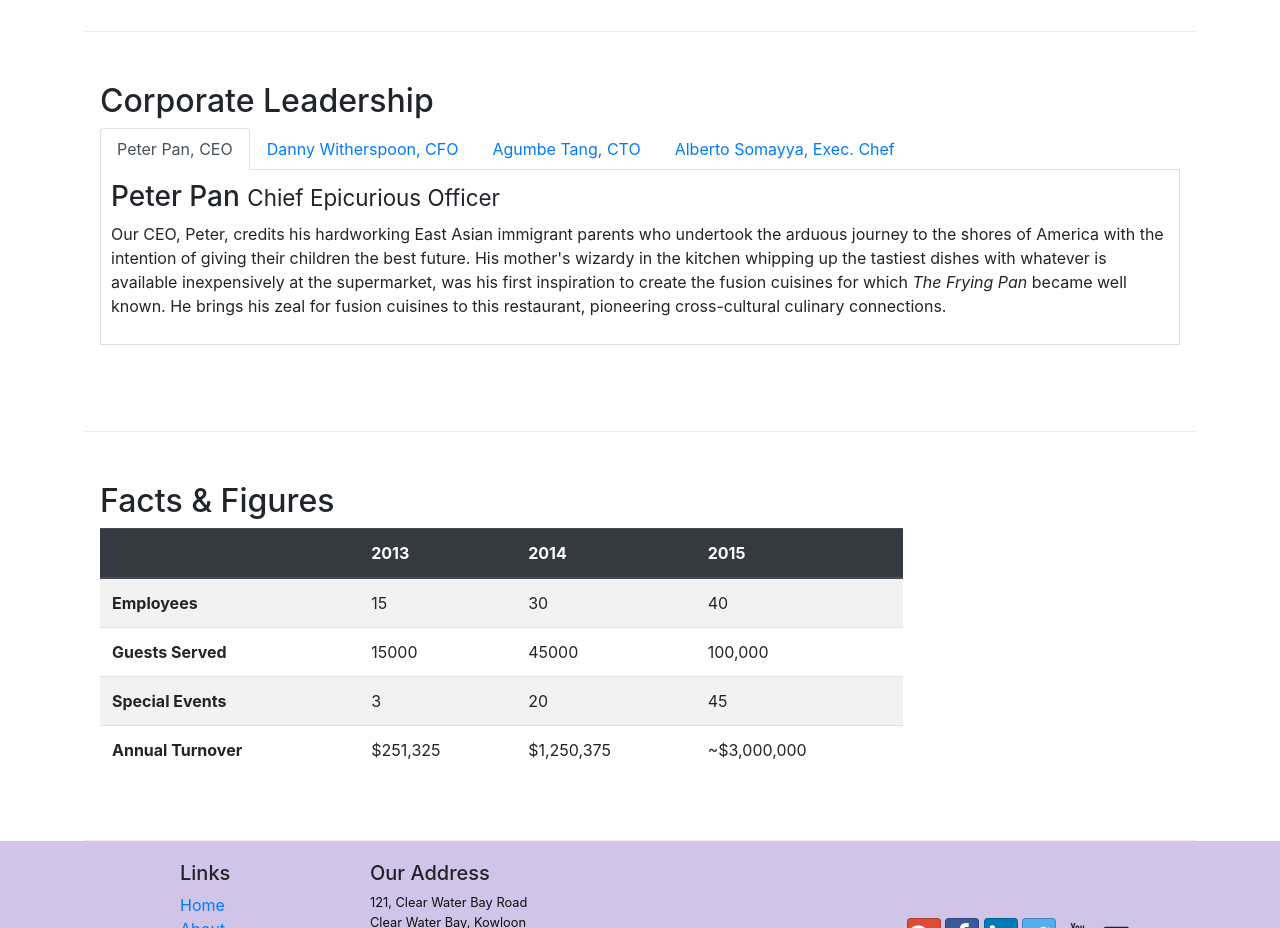
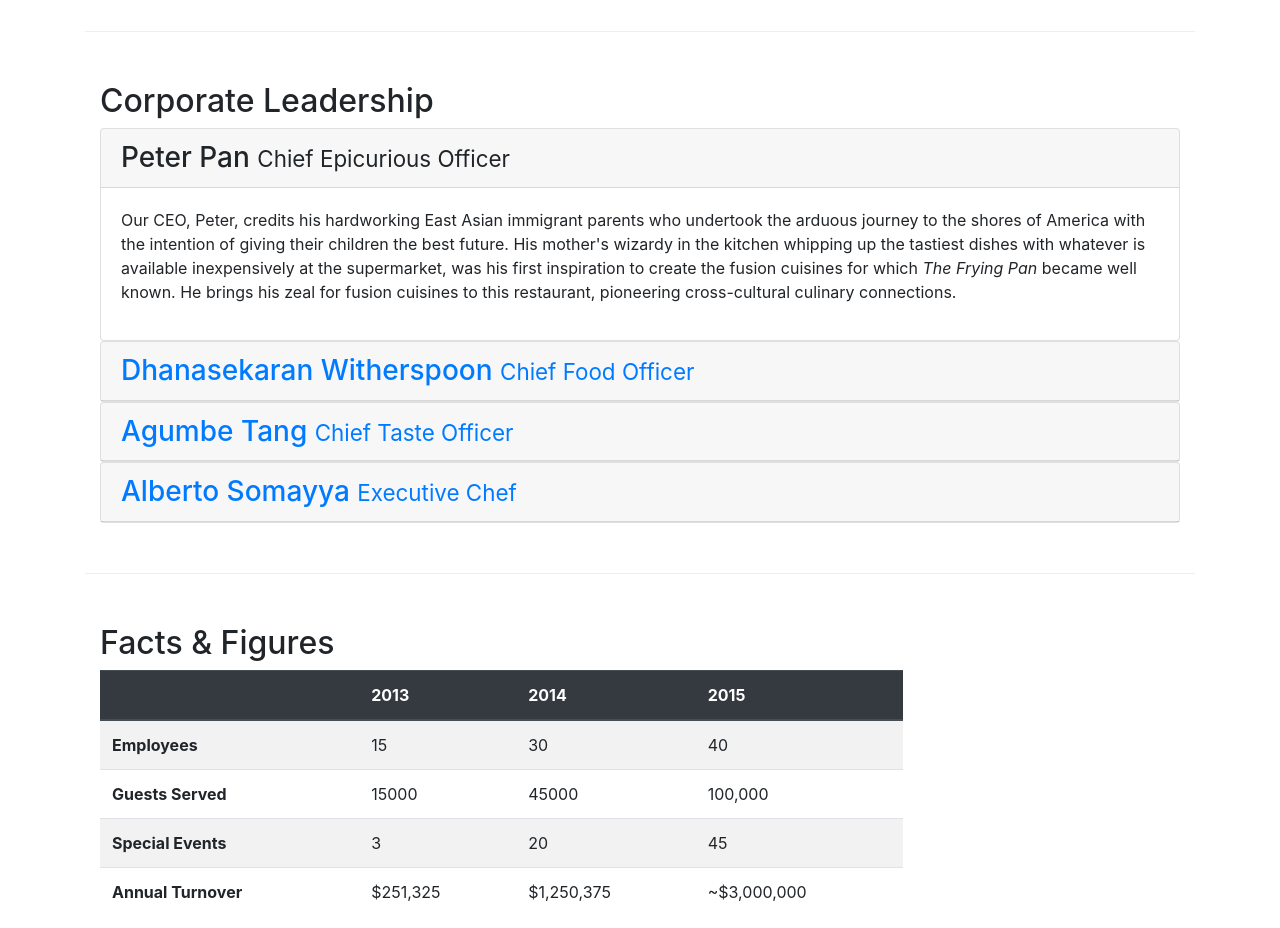
Before and after one commit to ShubhamBinary01/Front-End-Web-UI-Frameworks-and-Tools-Bootstrap-4, a website: page aboutus.html in a window 1280 px wide. Shown: the part 980-1908 px from the top of the page. Drawn offline with nearby package versions, Linux system fonts and the light colour scheme.

Commit message:
Accordion

```diff
--- a/aboutus.html
+++ b/aboutus.html
@@ -102,41 +102,64 @@
         <div class="row row-content">
             <div class="col-12 col-sm-12">
                 <h2>Corporate Leadership</h2>
-                <ul class="nav nav-tabs">
-                    <li class="nav-item">
-                      <a class="nav-link active" href="#peter"
-                        role="tab" data-toggle="tab">Peter Pan, CEO</a>
-                    </li>
-                    <li class="nav-item">
-                      <a class="nav-link" href="#danny" role="tab"
-                        data-toggle="tab">Danny Witherspoon, CFO</a>
-                    </li>
-                    <li class="nav-item">
-                      <a class="nav-link" href="#agumbe"role="tab"
-                        data-toggle="tab">Agumbe Tang, CTO</a>
-                    </li>
-                    <li class="nav-item">
-                      <a class="nav-link" href="#alberto" role="tab"
-                        data-toggle="tab">Alberto Somayya, Exec. Chef</a>
-                    </li>
-                </ul>
-                <div class="tab-content">
-                    <div role="tabpanel" class="tab-pane fade show active" id="peter">
-                        <h3>Peter Pan <small>Chief Epicurious Officer</small></h3>
-                        <p class="d-none d-sm-block">Our CEO, Peter, credits his hardworking East Asian immigrant parents who undertook the arduous journey to the shores of America with the intention of giving their children the best future. His mother's wizardy in the kitchen whipping up the tastiest dishes with whatever is available inexpensively at the supermarket, was his first inspiration to create the fusion cuisines for which <em>The Frying Pan</em> became well known. He brings his zeal for fusion cuisines to this restaurant, pioneering cross-cultural culinary connections.</p>
+
+                <div id="accordion">
+                    <div class="card">
+                        <div class="card-header" role="tab" id="peterhead">
+                            <h3 class="mb-0">
+                                <a data-toggle="collapse" data-target="#peter">
+                                Peter Pan <small>Chief Epicurious Officer</small>
+                                </a>
+                            </h3>
+                        </div>
+                        <div class="collapse show" id="peter" data-parent="#accordion">
+                            <div class="card-body">
+                                <p class="d-none d-sm-block">Our CEO, Peter, credits his hardworking East Asian immigrant parents who undertook the arduous journey to the shores of America with the intention of giving their children the best future. His mother's wizardy in the kitchen whipping up the tastiest dishes with whatever is available inexpensively at the supermarket, was his first inspiration to create the fusion cuisines for which <em>The Frying Pan</em> became well known. He brings his zeal for fusion cuisines to this restaurant, pioneering cross-cultural culinary connections.</p>
+                            </div>
+                        </div>
                     </div>
-                    <div role="tabpanel" class="tab-pane fade" id="danny">
-                        <h3>Dhanasekaran Witherspoon <small>Chief Food Officer</small></h3>
-                        <p class="d-none d-sm-block">Our CFO, Danny, as he is affectionately referred to by his colleagues, comes from a long established family tradition in farming and produce. His experiences growing up on a farm in the Australian outback gave him great appreciation for varieties of food sources. As he puts it in his own words, <em>Everything that runs, wins, and everything that stays, pays!</em></p>
+                    <div class="card">
+                        <div class="card-header" role="tab" id="dannyhead">
+                            <h3 class="mb-0">
+                                <a class="collapsed" data-toggle="collapse" data-target="#danny">
+                                Dhanasekaran Witherspoon <small>Chief Food Officer</small>
+                                </a>
+                            </h3>
+                        </div>
+                        <div class="collapse" id="danny" data-parent="#accordion">
+                            <div class="card-body">
+                                <p class="d-none d-sm-block">Our CFO, Danny, as he is affectionately referred to by his colleagues, comes from a long established family tradition in farming and produce. His experiences growing up on a farm in the Australian outback gave him great appreciation for varieties of food sources. As he puts it in his own words, <em>Everything that runs, wins, and everything that stays, pays!</em></p>
+                            </div>
+                        </div>
                     </div>
-                    <div role="tabpanel" class="tab-pane fade" id="agumbe">
-                        <h3>Agumbe Tang <small>Chief Taste Officer</small></h3>
+                <div class="card">
+                    <div class="card-header" role="tab" id="agumbehead">
+                        <h3 class="mb-0">
+                            <a class="collapsed" data-toggle="collapse" data-target="#agumbe">
+                            Agumbe Tang <small>Chief Taste Officer</small>
+                            </a>
+                        </h3>
+                    </div>
+                <div class="collapse" id="agumbe" data-parent="#accordion">
+                    <div class="card-body">
                         <p class="d-none d-sm-block">Blessed with the most discerning gustatory sense, Agumbe, our CTO, personally ensures that every dish that we serve meets his exacting tastes. Our chefs dread the tongue lashing that ensues if their dish does not meet his exacting standards. He lives by his motto, <em>You click only if you survive my lick.</em></p>
                     </div>
-                    <div role="tabpanel" class="tab-pane fade" id="alberto">
-                        <h3>Alberto Somayya <small>Executive Chef</small></h3>
-                        <p class="d-none d-sm-block">Award winning three-star Michelin chef with wide International experience having worked closely with whos-who in the culinary world, he specializes in creating mouthwatering Indo-Italian fusion experiences. He says, <em>Put together the cuisines from the two craziest cultures, and you get a winning hit! Amma Mia!</em></p>
-                    </div>
+                </div>
+                </div>
+            <div class="card">
+                <div class="card-header" role="tab" id="albertohead">
+                    <h3 class="mb-0">
+                        <a class="collapsed" data-toggle="collapse" data-target="#alberto">
+                        Alberto Somayya <small>Executive Chef</small>
+                        </a>
+                    </h3>
+                </div>
+            <div class="collapse" id="alberto" data-parent="#accordion">
+                <div class="card-body">
+                    <p class="d-none d-sm-block">Award winning three-star Michelin chef with wide International experience having worked closely with whos-who in the culinary world, he specializes in creating mouthwatering Indo-Italian fusion experiences. He says, <em>Put together the cuisines from the two craziest cultures, and you get a winning hit! Amma Mia!</em></em></p>
+                </div>
+            </div>
+            </div>
                 </div>
             </div>
        </div>
```
